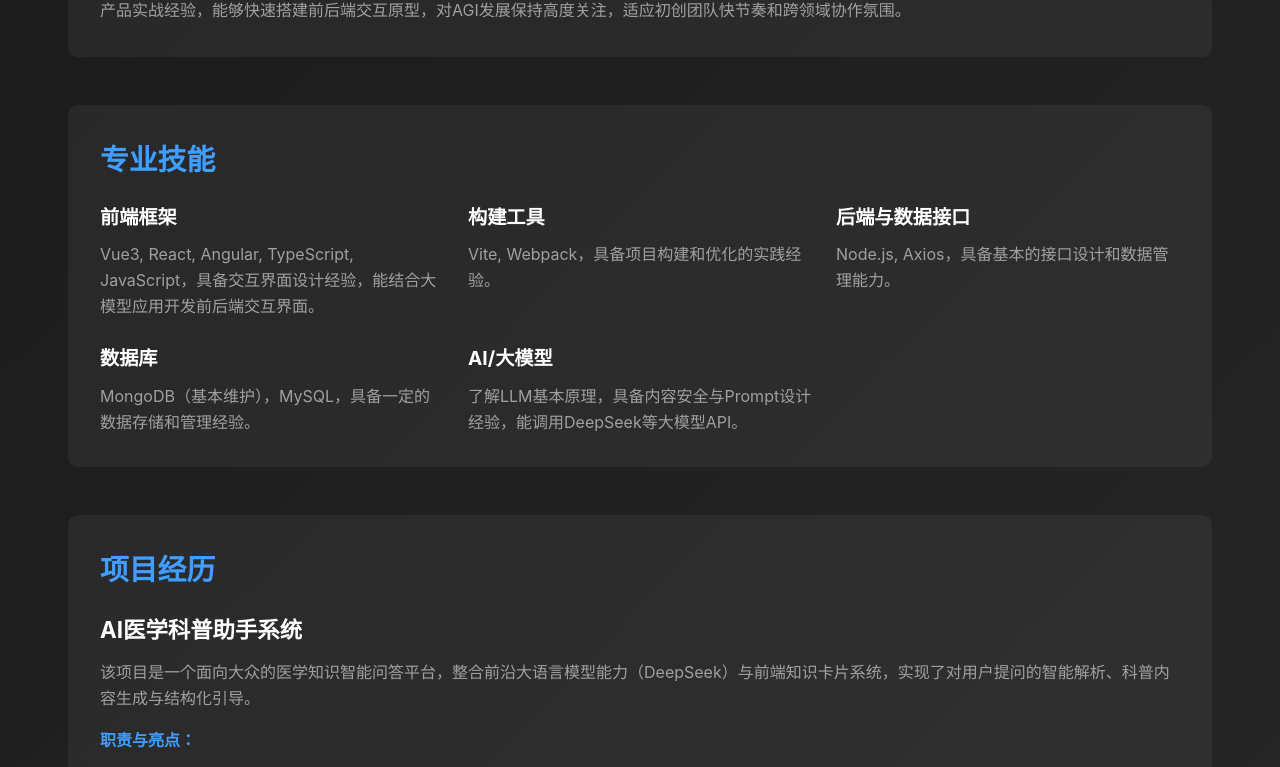
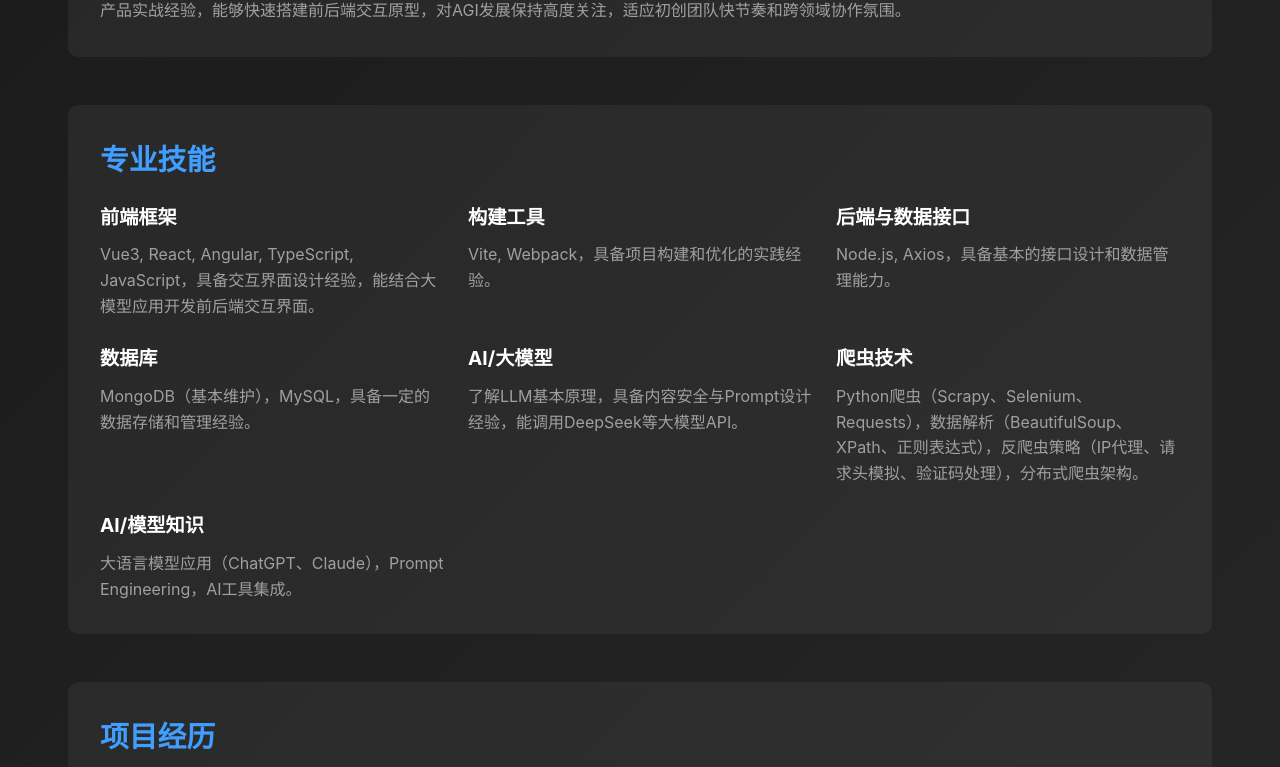
Before and after one commit to BonnyBing/aboutMy, a Vue app: page /about in a window 1280 px wide. Shown: the part 396-1163 px from the top of the page. Built offline with nearby package versions, Linux system fonts and the light colour scheme.

Commit message:
Initial commit: 个人作品集网站

```diff
--- a/src/views/About.vue
+++ b/src/views/About.vue
@@ -41,6 +41,14 @@
             <div class="skill-category">
               <h3>AI/大模型</h3>
               <p>了解LLM基本原理，具备内容安全与Prompt设计经验，能调用DeepSeek等大模型API。</p>
+            </div>
+            <div class="skill-category">
+              <h3>爬虫技术</h3>
+              <p>Python爬虫（Scrapy、Selenium、Requests），数据解析（BeautifulSoup、XPath、正则表达式），反爬虫策略（IP代理、请求头模拟、验证码处理），分布式爬虫架构。</p>
+            </div>
+            <div class="skill-category">
+              <h3>AI/模型知识</h3>
+              <p>大语言模型应用（ChatGPT、Claude），Prompt Engineering，AI工具集成。</p>
             </div>
           </div>
         </div>
```
